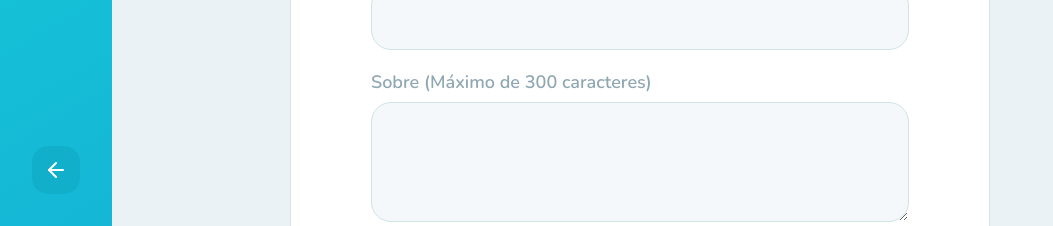
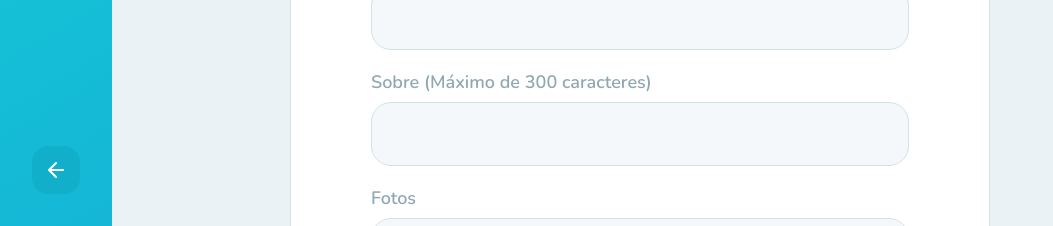
Before and after one commit to geovanicv/happy-nlw, a React (Create React App) app: page /orphanages/create in a window 1280 px wide. Shown: the part 574-800 px from the top of the page, without its empty margins (0-1053 px from the left). Built offline with nearby package versions, Linux system fonts and the light colour scheme; no server answers.

Commit message:
:hammer: chore: update Input component

```diff
--- a/src/components/Input/index.tsx
+++ b/src/components/Input/index.tsx
@@ -5,27 +5,13 @@ import { Container } from './styles';
 interface InputProps extends InputHTMLAttributes<HTMLInputElement> {
   name: string;
   label: string;
-  haveInput?: boolean;
-  textarea?: boolean;
 }
 
-const Input: React.FC<InputProps> = ({
-  textarea = false,
-  haveInput = true,
-  label,
-  name,
-  children,
-  ...rest
-}) => {
+const Input: React.FC<InputProps> = ({ label, name, children, ...rest }) => {
   return (
     <Container>
       <label htmlFor={name}>{label}</label>
-
-      {textarea ? (
-        <textarea id={name} maxLength={300} />
-      ) : (
-        haveInput && <input type="text" id={name} {...rest} />
-      )}
+      <input type="text" id={name} {...rest} />
 
       {children}
     </Container>
```
